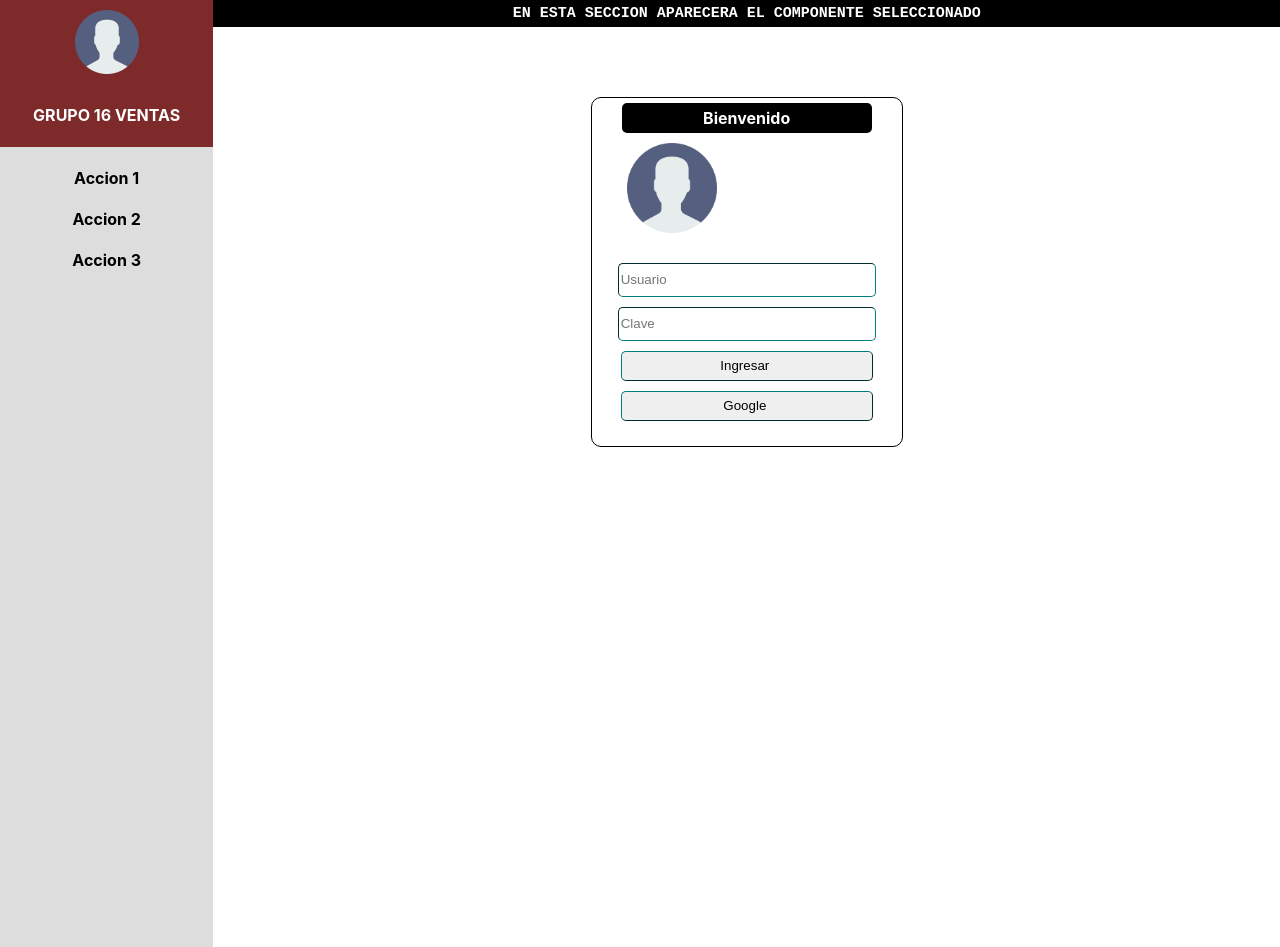
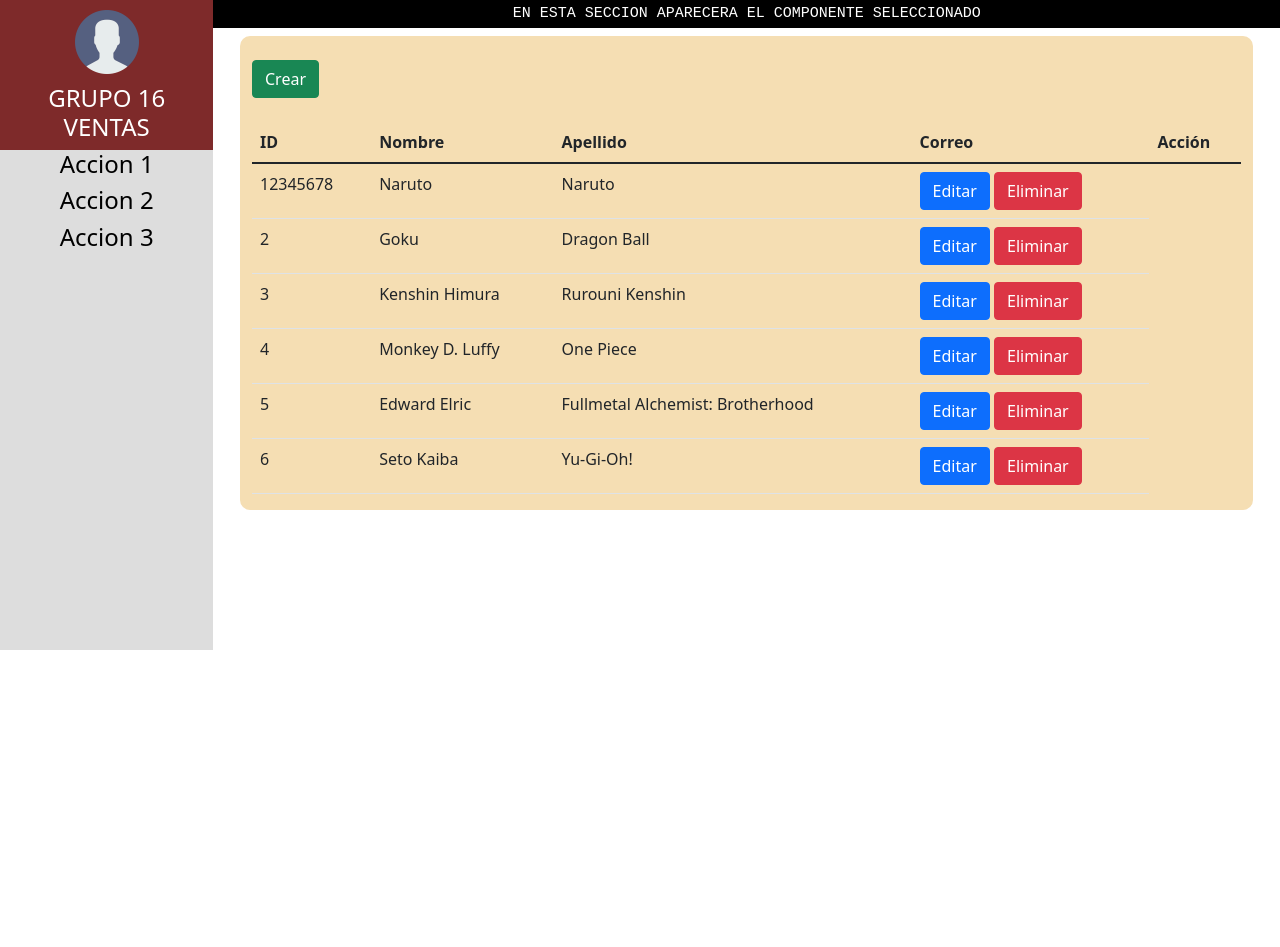
Before and after one commit to Alejo-Nino95/Proyecto-C3-Grupo-16, a React (Create React App) app in the folder proyecto-react/: page / in a window 1280 px wide. After the commit the page ends 800 px from the top, so only its background shows below. Built offline with nearby package versions, Linux system fonts and the light colour scheme.

Commit message:
añadi el realizado por el compañero para probar su integración

```diff
--- a/proyecto-react/package.json
+++ b/proyecto-react/package.json
@@ -6,7 +6,9 @@
     "@testing-library/jest-dom": "^5.14.1",
     "@testing-library/react": "^11.2.7",
     "@testing-library/user-event": "^12.8.3",
+    "bootstrap": "^5.1.1",
     "react": "^17.0.2",
+    "react-bootstrap": "^2.0.0-rc.0",
     "react-dom": "^17.0.2",
     "react-scripts": "4.0.3",
     "web-vitals": "^1.1.2"
--- a/proyecto-react/src/components/Usuario.jsx
+++ b/proyecto-react/src/components/Usuario.jsx
@@ -1,7 +1,7 @@
 import React from "react";
 //import logo from "./logo.svg";
 import "./Usuario.css";
-import "bootstrap/dist/css/bootstrap.min.css";
+import "../../node_modules/bootstrap/dist/css/bootstrap.min.css";
 //https://www.youtube.com/watch?v=F4MdhfMn2vs
 
 import {
--- a/proyecto-react/src/components/interfazGeneral.css
+++ b/proyecto-react/src/components/interfazGeneral.css
@@ -29,7 +29,7 @@ body{
     justify-content: center;
     background-color: rgb(221, 221, 221);
     width: 100%;
-    height: 800px;
+    height: 500px;
     text-align: center;
     color: black;
 }
@@ -59,6 +59,8 @@ body{
     display: flex;
     flex-direction:column;
     background-color: rgb(255, 255, 255);
+    justify-content: flex-start;
+    align-items: center;
 }
 
 .img-login{
@@ -88,3 +90,9 @@ body{
     font-family: monospace;
     font-size: 15px;
 }
+
+.vista-componente{
+    background-color: wheat;
+    border-radius: 10px;
+    width: 95%;
+}
--- a/proyecto-react/src/components/interfazGeneral.jsx
+++ b/proyecto-react/src/components/interfazGeneral.jsx
@@ -3,6 +3,7 @@ import ReactDOM from 'react-dom';
 import './interfazGeneral.css';
 import logo from '../imagenes/logo.png';
 import Login from './Login';
+import Usuario from './Usuario';
 
 /*  ----------------------------------------------------------------------------------------------
  *
@@ -49,7 +50,7 @@ function InterfazPrincipal() {
                      <h4>EN ESTA SECCION APARECERA EL COMPONENTE SELECCIONADO</h4>
                  </div>
                  <div className="vista-componente">
-                     <Login></Login>
+                     <Usuario></Usuario>
                  </div>
           </div>
       </div>
```
Also changed, not shown: 1 other file (tests, documents, lock files or other folders).
